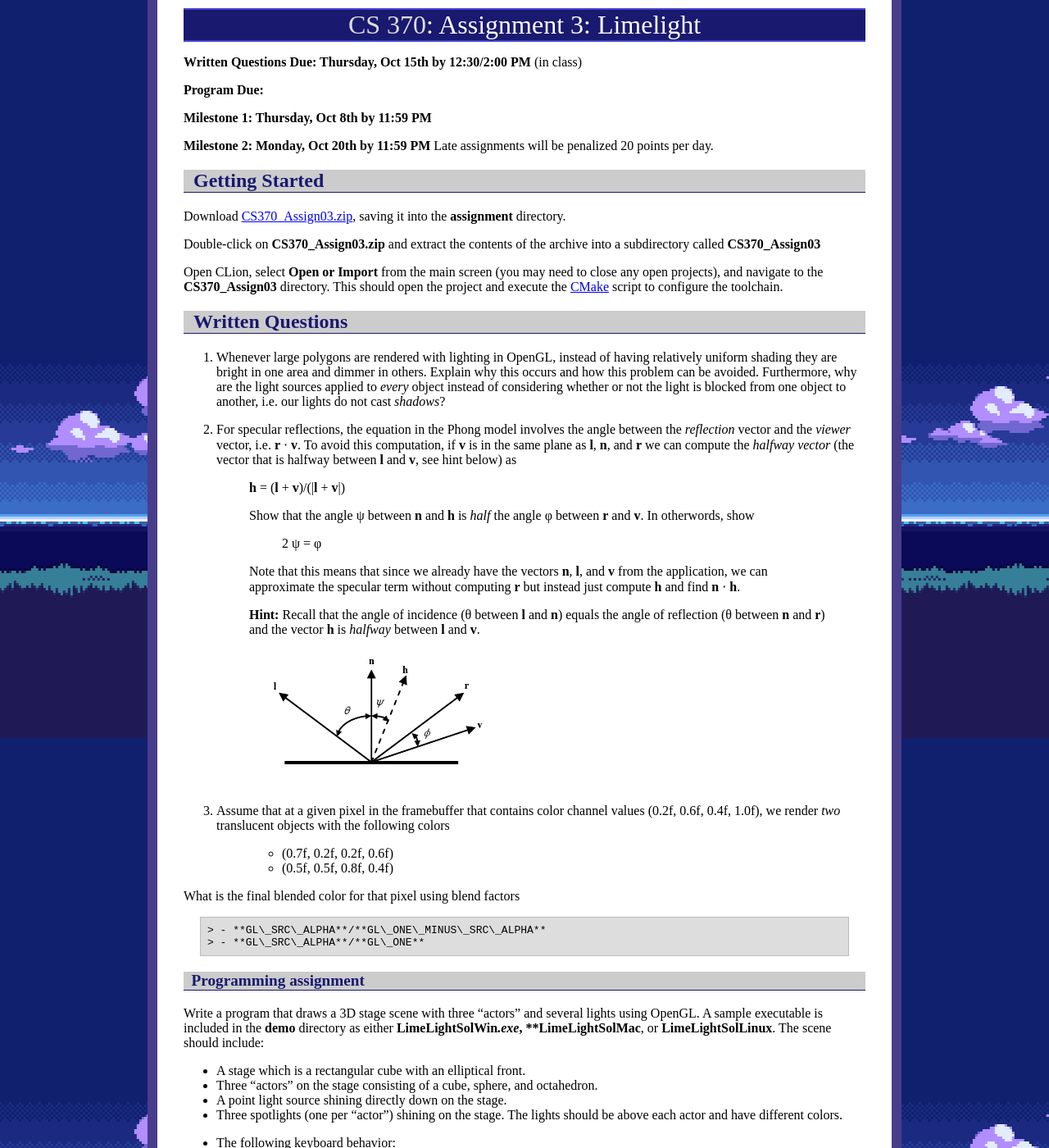
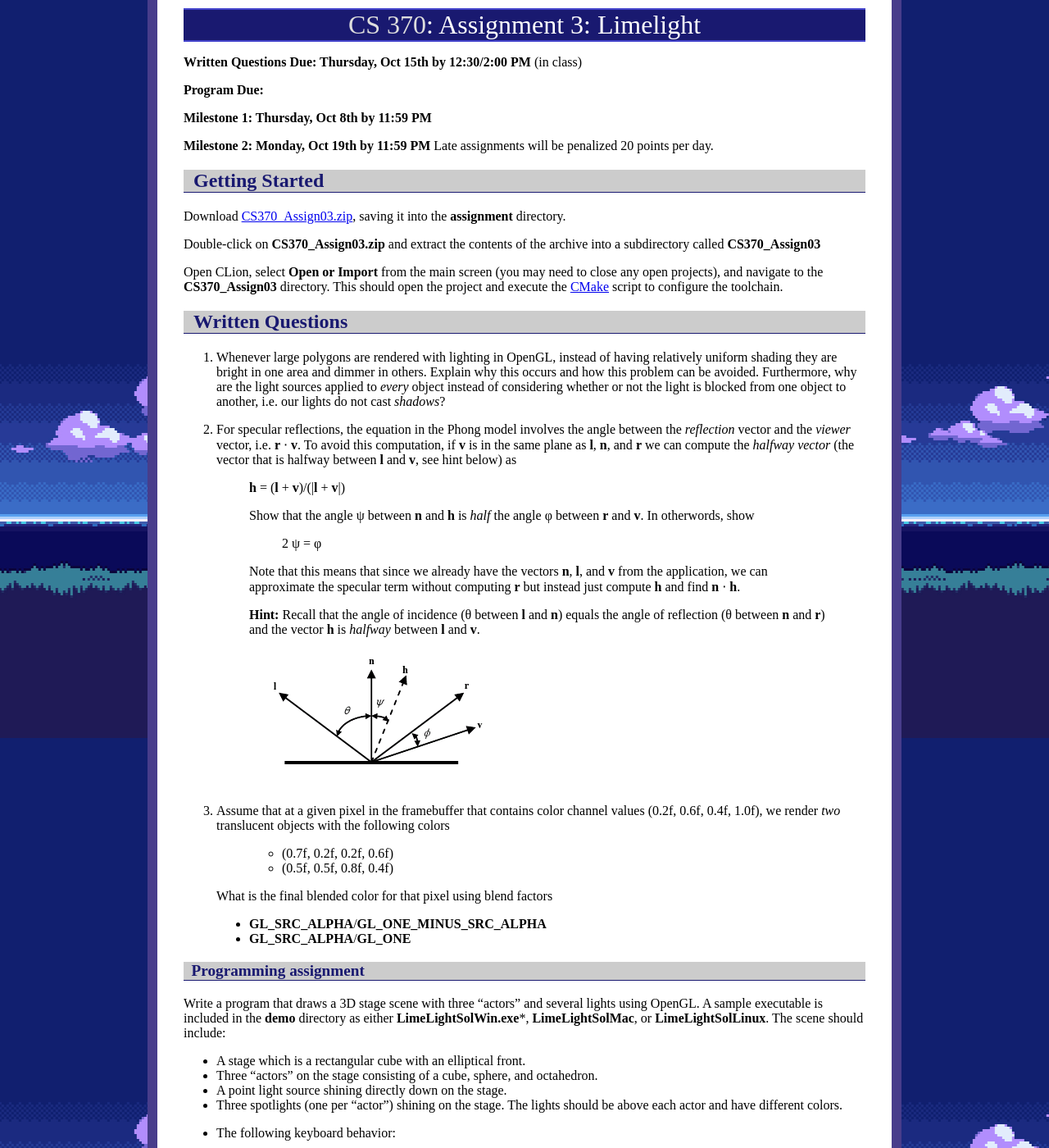
Before and after one commit to ycpcs/cs370-fall2020, a Jekyll site: the page built from assign/assign03.md, in a window 1280 px wide and 1400 px high. Shown: the whole window at 82% size. Built offline with Jekyll 4.4.1, drawn with Linux system fonts in a browser that asks for light colours; some of the changed text lies outside the part shown.

Commit message:
update assign03
update assign03

```diff
--- a/assign/assign03.md
+++ b/assign/assign03.md
@@ -9,7 +9,7 @@ title: "Assignment 3: Limelight"
 
 **Milestone 1: Thursday, Oct 8th by 11:59 PM**
 
-**Milestone 2: Monday, Oct 20th by 11:59 PM** Late assignments will be penalized 20 points per day.
+**Milestone 2: Monday, Oct 19th by 11:59 PM** Late assignments will be penalized 20 points per day.
 
 ## Getting Started
 
@@ -43,15 +43,15 @@ Open CLion, select **Open or Import** from the main screen (you may need to clos
     > - (0.7f, 0.2f, 0.2f, 0.6f)
     > - (0.5f, 0.5f, 0.8f, 0.4f)
 
-What is the final blended color for that pixel using blend factors
+> What is the final blended color for that pixel using blend factors
 
-    > - **GL\_SRC\_ALPHA**/**GL\_ONE\_MINUS\_SRC\_ALPHA**
-    > - **GL\_SRC\_ALPHA**/**GL\_ONE**
+> - **GL\_SRC\_ALPHA**/**GL\_ONE\_MINUS\_SRC\_ALPHA**
+> - **GL\_SRC\_ALPHA**/**GL\_ONE**
 
 ### Programming assignment
 
 
-Write a program that draws a 3D stage scene with three "actors" and several lights using OpenGL. A sample executable is included in the **demo** directory as either **LimeLightSolWin*.exe*, **LimeLightSolMac**, or **LimeLightSolLinux**. The scene should include:
+Write a program that draws a 3D stage scene with three "actors" and several lights using OpenGL. A sample executable is included in the **demo** directory as either **LimeLightSolWin.exe***, **LimeLightSolMac**, or **LimeLightSolLinux**. The scene should include:
 
 -   A stage which is a rectangular cube with an elliptical front.
 -   Three "actors" on the stage consisting of a cube, sphere, and octahedron.
```
Also changed, not shown: other parts of assign/assign03.md (+1 -1 lines), assign/index.md (+2 -1 lines), assign/project.md (+1 -1 lines), index.md (+5 -0 lines), 1 other file.
